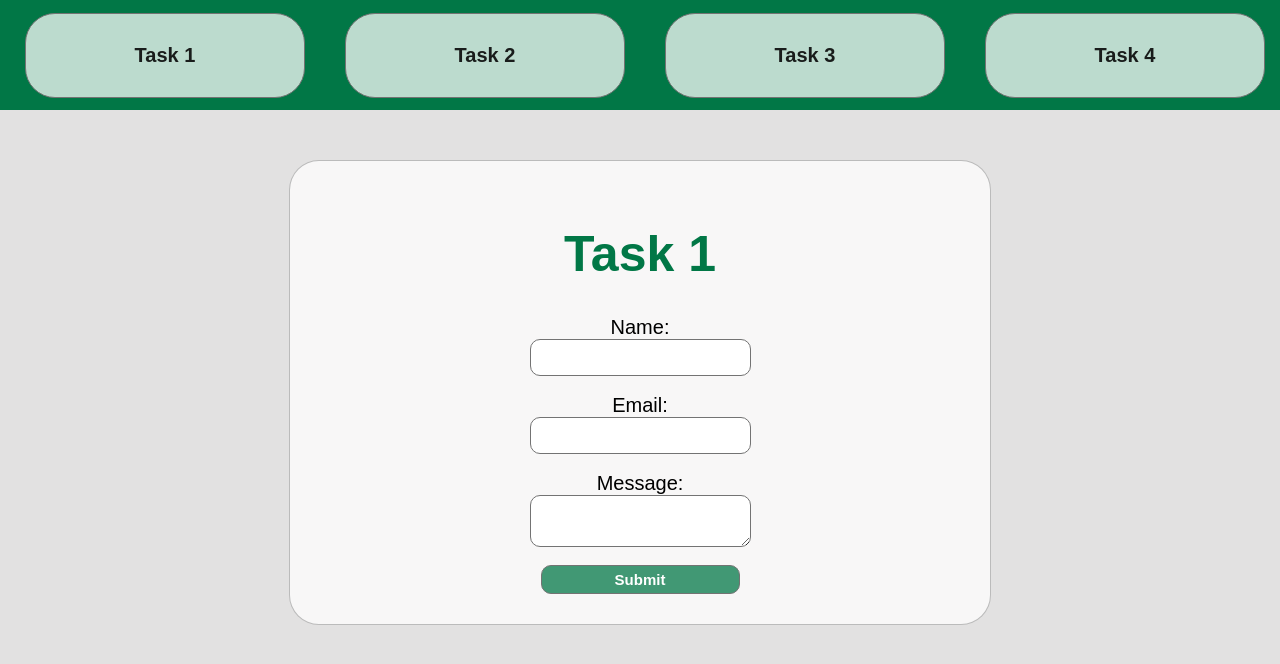
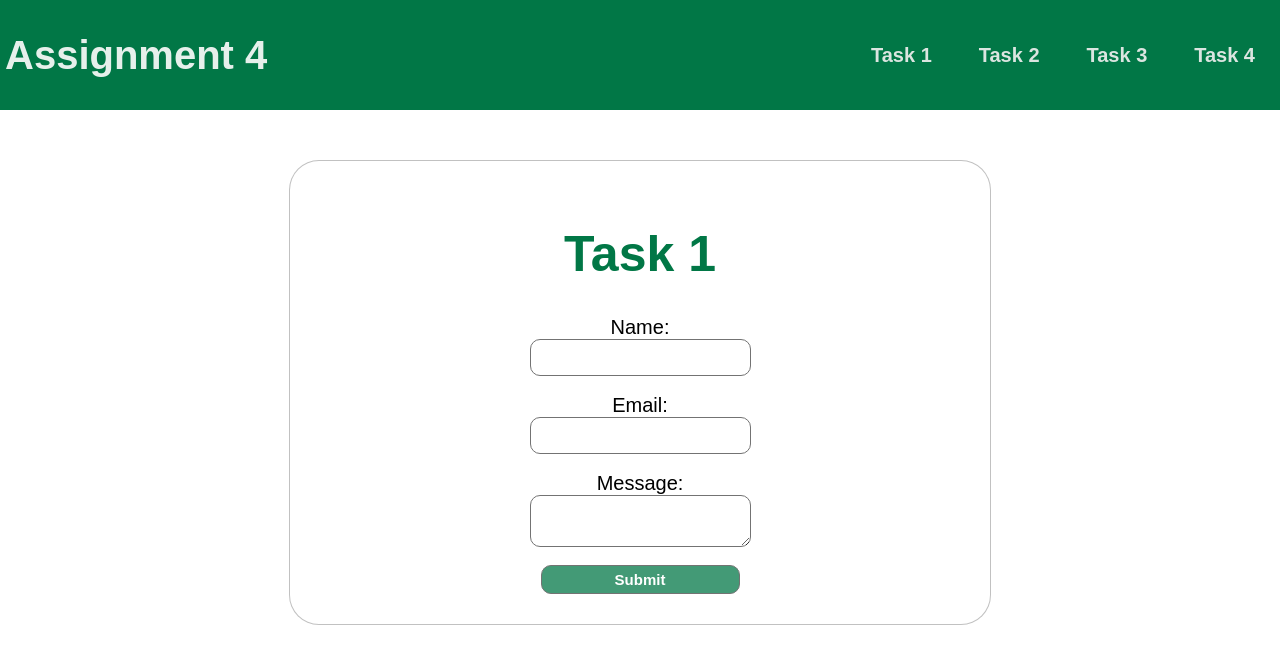
Before and after one commit to Abi-Mansur/WEB_Assignment4, a plain HTML site: page Task0-1.html in a window 1280 px wide. Drawn offline with Linux system fonts and the light colour scheme.

Commit message:
Task 2 complete

```diff
--- a/Task0-1.html
+++ b/Task0-1.html
@@ -8,13 +8,16 @@
 </head>
 <body>
     <nav>
-        <a href="Task0-1.html">Task 1</a>
-        <a href="Task2.html">Task 2</a>
-        <a href="Task3.html">Task 3</a>
-        <a href="Task4.html">Task 4</a>
+        <div class="logo">Assignment 4</div>
+        <ul>
+            <li><a href="Task0-1.html">Task 1</a></li>
+            <li><a href="Task2/Task2.html">Task 2</a></li>
+            <li><a href="Task3/Task3.html">Task 3</a></li>
+            <li><a href="Task4/Task4.html">Task 4</a></li>
+        </ul>
     </nav>
 
-    <div class="container">
+    <div class="container mt-4">
         <h1>Task 1</h1>
         <form>
             <label for="name">Name:</label>
--- /dev/null
+++ b/Task2/styles.css
@@ -0,0 +1,86 @@
+body {
+    background-color: rgba(206, 205, 205, 0.584);
+    padding: 0;
+    margin: 0;
+}
+
+
+h1 {
+    text-align: center;
+    color: rgb(1, 119, 70);
+    font-size: 50px;
+}
+
+nav {
+    background-color: rgb(1, 119, 70);
+    height: 100px;
+    width: 100%;
+    display: flex;
+    flex-direction: row;
+    justify-content: space-between;
+    text-align: center;
+    align-items: center;
+    padding: 5px;
+}
+
+.logo {
+    font-size: 40px;
+    font-weight: bold;
+    color: rgba(253, 252, 252, 0.908);
+    font-family: Arial, Helvetica, sans-serif;
+}
+
+
+nav ul {
+    display: flex;
+    flex-direction: row;
+    justify-content: space-between;
+    width: 30%;
+    list-style-type: none;
+    margin: 100px 30px;
+}
+
+
+nav a {
+    width: 50%;
+    text-decoration: none;
+    font-family: Arial, Helvetica, sans-serif;
+    font-size: 20px;
+    font-weight: bold;
+    color: rgba(241, 240, 240, 0.908);
+
+}
+
+nav li:hover {
+    transition: 0.4s;
+    transform: scale(1.1);
+}
+
+
+.container {
+    display: flex;
+    flex-direction: column;
+    align-items: center;
+    justify-content: center;
+    width: 50%;
+    border: 1px solid rgba(1, 3, 2, 0.242);
+    margin: 50px auto;
+    padding: 30px;
+    border-radius: 30px;
+    background-color: rgba(255, 255, 255, 0.736);
+    font-family: Arial, Helvetica, sans-serif;
+}
+
+.container {
+    display: flex;
+    flex-direction: column;
+    align-items: center;
+    justify-content: center;
+    width: 50%;
+    border: 1px solid rgba(1, 3, 2, 0.242);
+    margin: 50px auto;
+    padding: 30px;
+    border-radius: 30px;
+    background-color: rgba(255, 255, 255, 0.736);
+    font-family: Arial, Helvetica, sans-serif;
+}
--- a/styles.css
+++ b/styles.css
@@ -1,5 +1,5 @@
 body {
-    background-color: rgba(206, 205, 205, 0.584);
+    background-color: white;
     padding: 0;
     margin: 0;
 }
@@ -17,30 +17,45 @@ nav {
     width: 100%;
     display: flex;
     flex-direction: row;
-    justify-content: space-around;
+    justify-content: space-between;
     text-align: center;
     align-items: center;
     padding: 5px;
 }
 
+.logo {
+    font-size: 40px;
+    font-weight: bold;
+    color: rgba(253, 252, 252, 0.908);
+    font-family: Arial, Helvetica, sans-serif;
+}
+
+
+nav ul {
+    display: flex;
+    flex-direction: row;
+    justify-content: space-between;
+    width: 30%;
+    list-style-type: none;
+    margin: 100px 30px;
+}
+
+
 nav a {
-    width: 100%;
-    border: 1px solid rgb(115, 115, 115);
-    border-radius: 30px;
-    margin: 10px 20px;
-    padding: 30px;
+    width: 50%;
     text-decoration: none;
     font-family: Arial, Helvetica, sans-serif;
     font-size: 20px;
-    background-color: rgba(255, 255, 255, 0.736);
     font-weight: bold;
-    color: rgba(9, 9, 9, 0.908);
+    color: rgba(241, 240, 240, 0.908);
+
 }
 
-a:hover {
-    transition: 0.2s;
-    transform: scale(1.05);
+nav li:hover {
+    transition: 0.4s;
+    transform: scale(1.1);
 }
+
 
 .container {
     display: flex;
@@ -96,5 +111,5 @@ form button {
 
 button:hover {
     transition: 0.2s;
-    transform: scale(1.05);
+    transform: scale(1.2);
 }
```
Also changed, not shown: Task2/Task2.html (added, +60 -0 lines).
